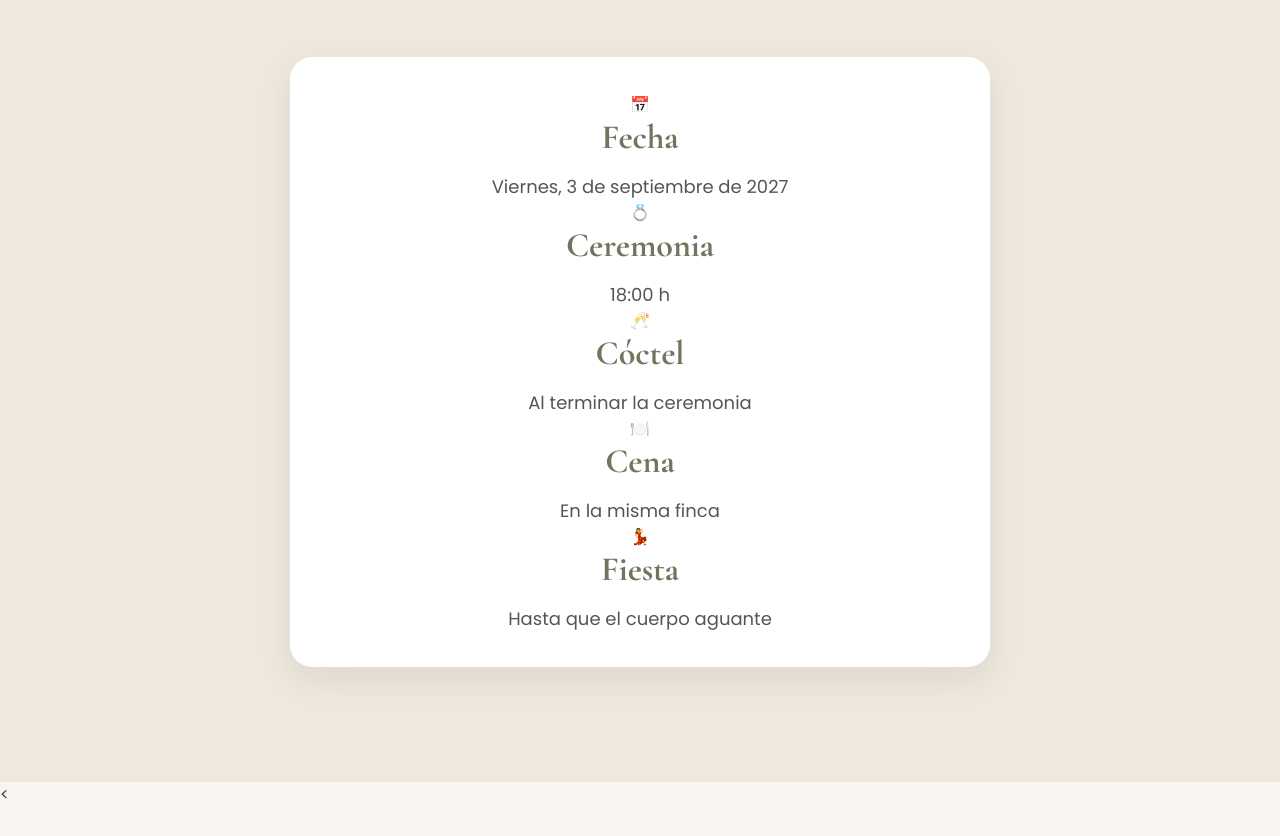
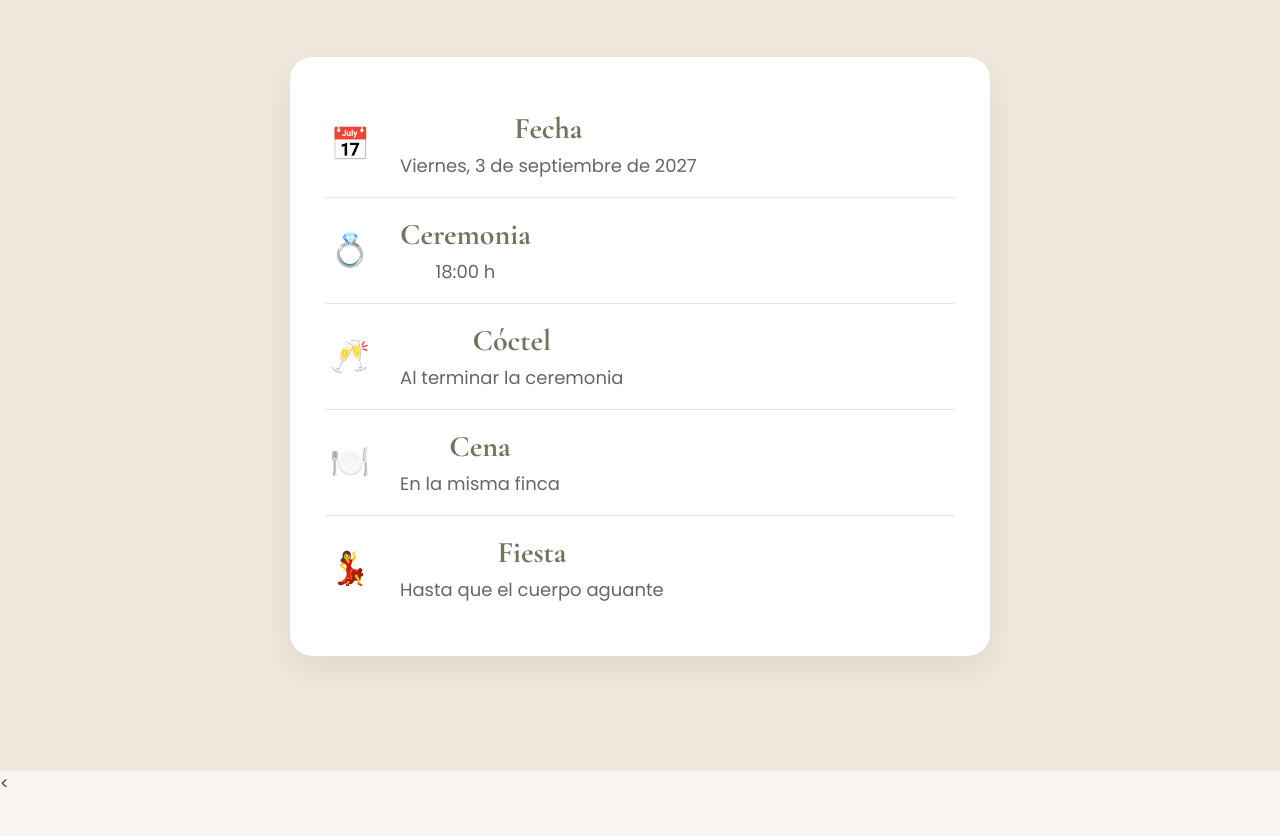
Before and after one commit to raroswedding/raroswedding, a plain HTML site: page index.html in a window 1280 px wide. Shown: the part 2493-3329 px from the top of the page. Drawn offline with nearby package versions, Linux system fonts and the light colour scheme.

Commit message:
Update style.css

```diff
--- a/style.css
+++ b/style.css
@@ -361,6 +361,55 @@
     font-size:18px;
 
     color:#555;
+
+}
+.evento-item{
+
+    display:flex;
+
+    align-items:center;
+
+    gap:25px;
+
+    padding:18px 0;
+
+    border-bottom:1px solid #ece7df;
+
+}
+
+.evento-item:last-child{
+
+    border-bottom:none;
+
+}
+
+.icono{
+
+    font-size:32px;
+
+    width:50px;
+
+    text-align:center;
+
+}
+
+.evento-item h3{
+
+    margin:0;
+
+    font-family:'Cormorant Garamond',serif;
+
+    font-size:30px;
+
+    color:#70755E;
+
+}
+
+.evento-item p{
+
+    margin-top:5px;
+
+    color:#666;
 
 }
 /* ===================================================
```
